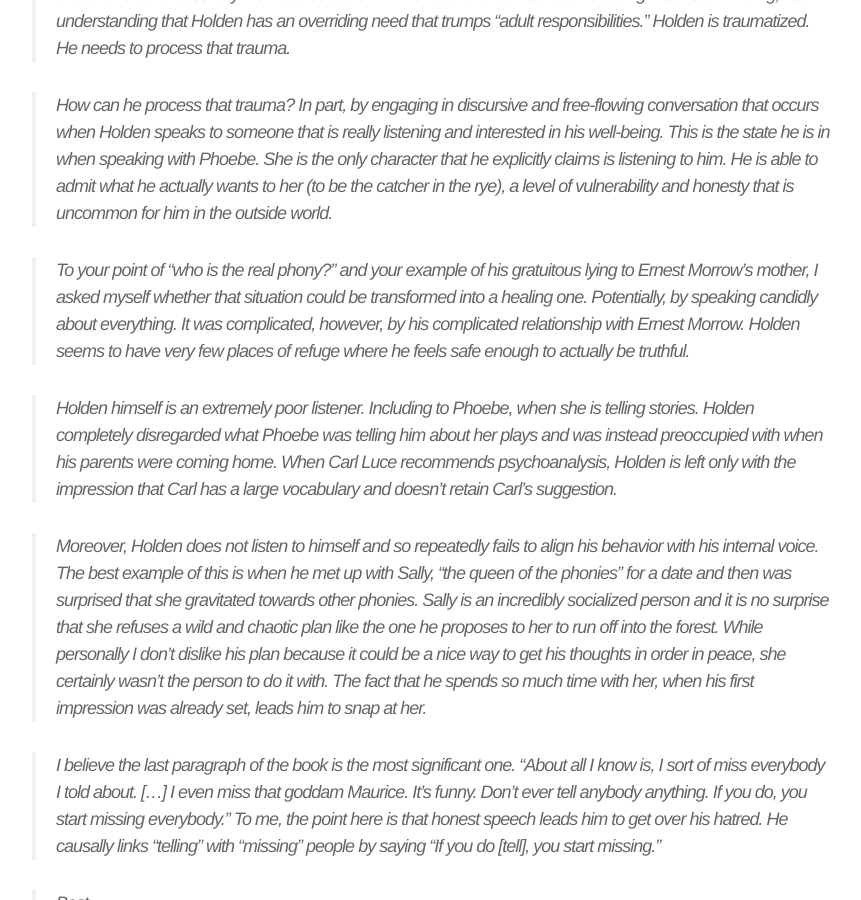
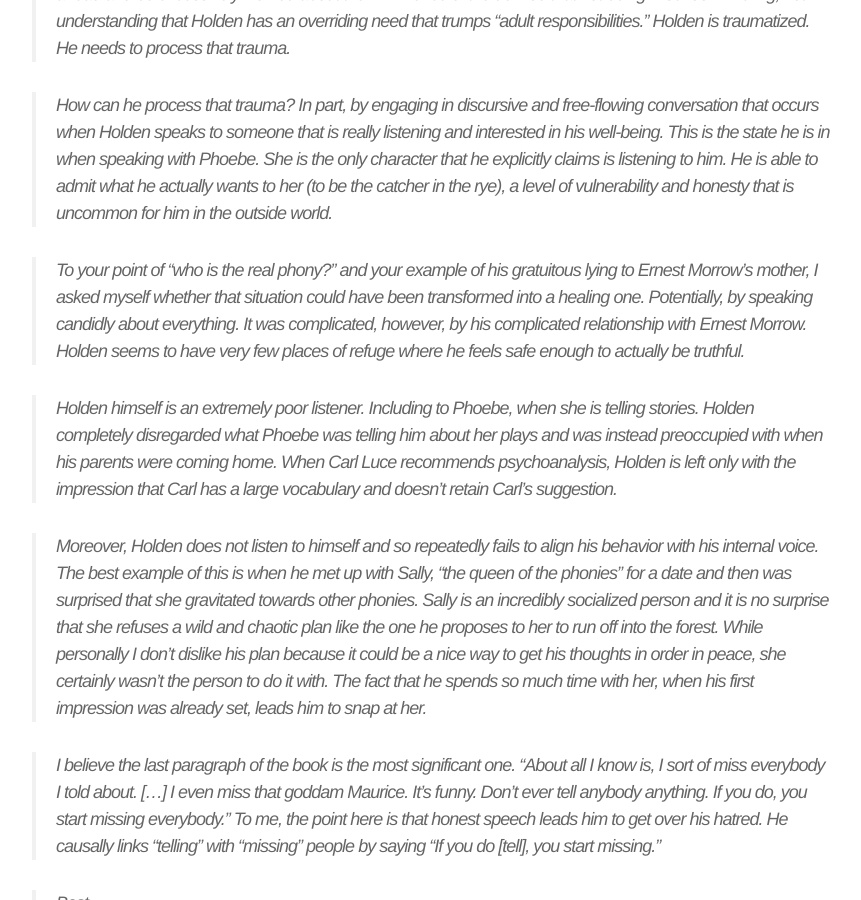
Before and after one commit to alitoiu/alitoiu.github.io, a Jekyll site: the page built from _posts/2019-07-24-Holden.markdown, in a window 1280 px wide and 900 px high, scrolled down 1262 px. Shown: the whole window, without its empty margins (208-1069 px from the left). Built offline with Jekyll 4.4.1, drawn with Linux system fonts in a browser that asks for light colours.

Commit message:
another holden change

```diff
--- a/_posts/2019-07-24-Holden.markdown
+++ b/_posts/2019-07-24-Holden.markdown
@@ -22,7 +22,7 @@
 
 > How can he process that trauma? In part, by engaging in discursive and free-flowing conversation that occurs when Holden speaks to someone that is really listening and interested in his well-being. This is the state he is in when speaking with Phoebe. She is the only character that he explicitly claims is listening to him. He is able to admit what he actually wants to her (to be the catcher in the rye), a level of vulnerability and honesty that is uncommon for him in the outside world.
 
-> To your point of "who is the real phony?" and your example of his gratuitous lying to Ernest Morrow's mother, I asked myself whether that situation could be transformed into a healing one. Potentially, by speaking candidly about everything. It was complicated, however,  by his complicated relationship with Ernest Morrow. Holden seems to have very few places of refuge where he feels safe enough to actually be truthful.
+> To your point of "who is the real phony?" and your example of his gratuitous lying to Ernest Morrow's mother, I asked myself whether that situation could have been transformed into a healing one. Potentially, by speaking candidly about everything. It was complicated, however,  by his complicated relationship with Ernest Morrow. Holden seems to have very few places of refuge where he feels safe enough to actually be truthful.
 
 > Holden himself is an extremely poor listener. Including to Phoebe, when she is telling stories. Holden completely disregarded what Phoebe was telling him about her plays and was instead preoccupied with when his parents were coming home. When Carl Luce recommends psychoanalysis, Holden is left only with the impression that Carl has a large vocabulary and doesn't retain Carl's suggestion.
 
```
